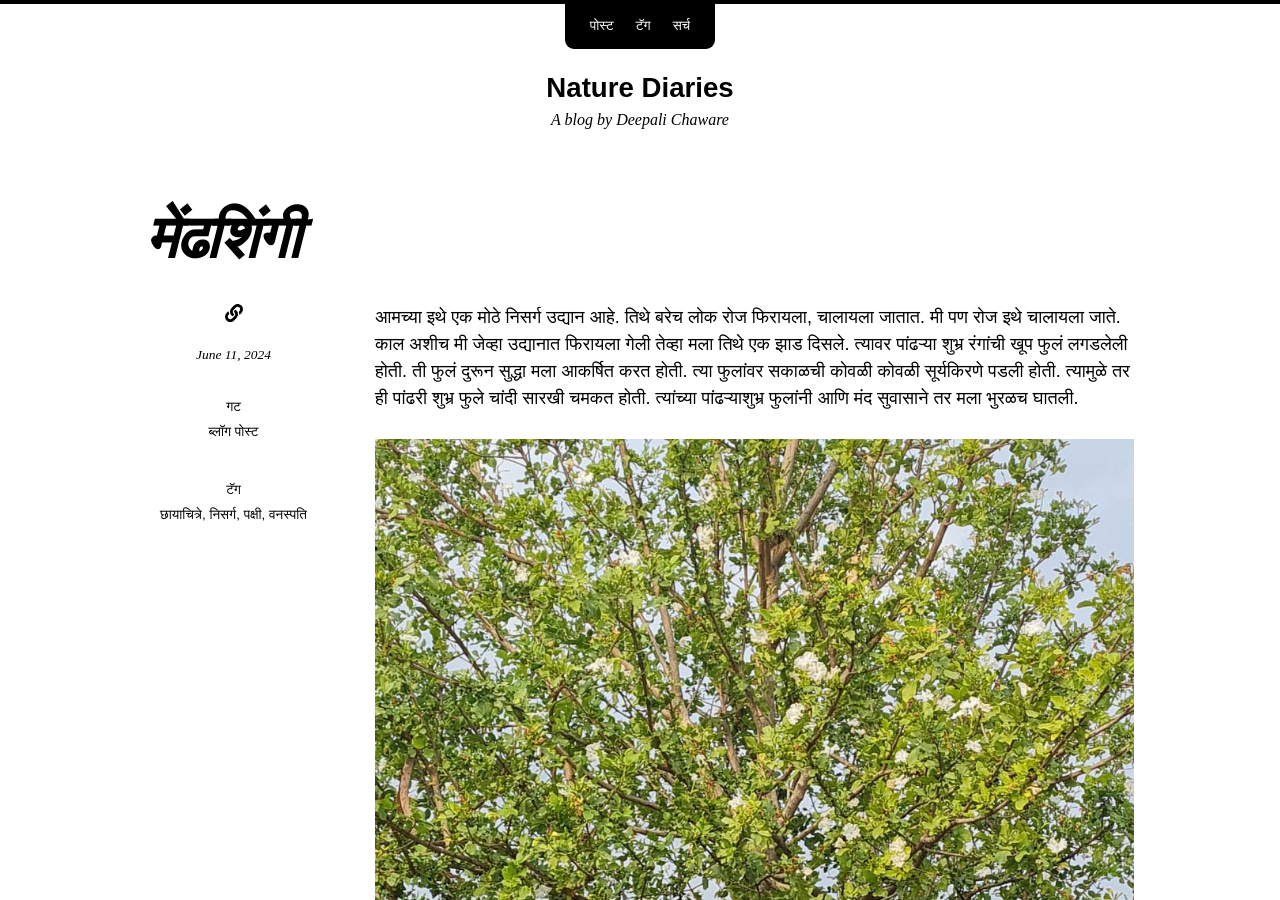
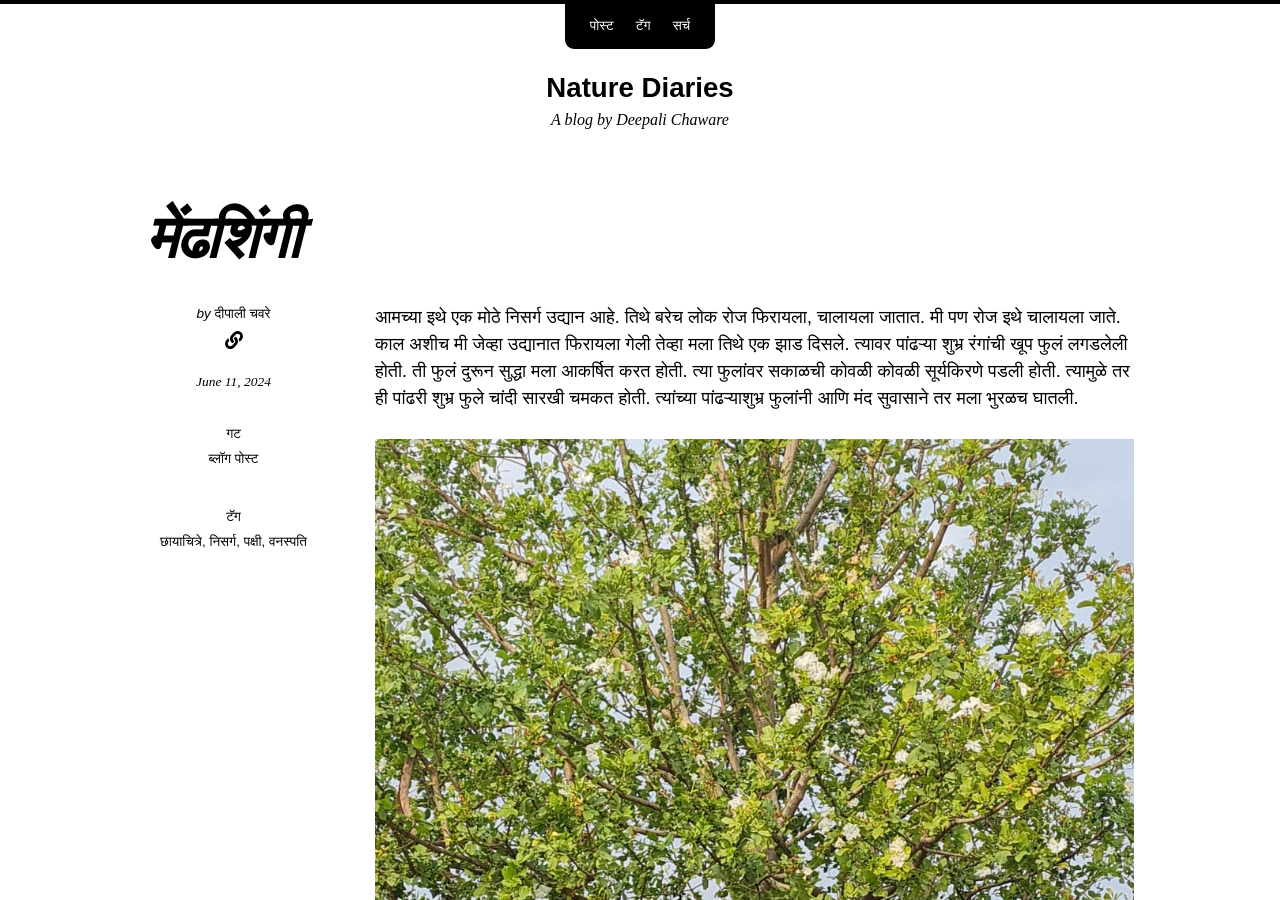
Before and after one commit to deepalichaware/deepalichaware.github.io, a Jekyll site: the page built from _posts/2024-06-11-medhshingi.md, in a window 1280 px wide and 900 px high. Built offline with Jekyll 4.4.1, drawn with Linux system fonts in a browser that asks for light colours; nearby versions of some CDN libraries.

```diff
--- a/_config.yml
+++ b/_config.yml
@@ -95,7 +95,7 @@ defaults:
 
 # Site Author
 author:
-  name:
+  name: दीपाली चवरे
   picture:
   email:
   twitter:
```
